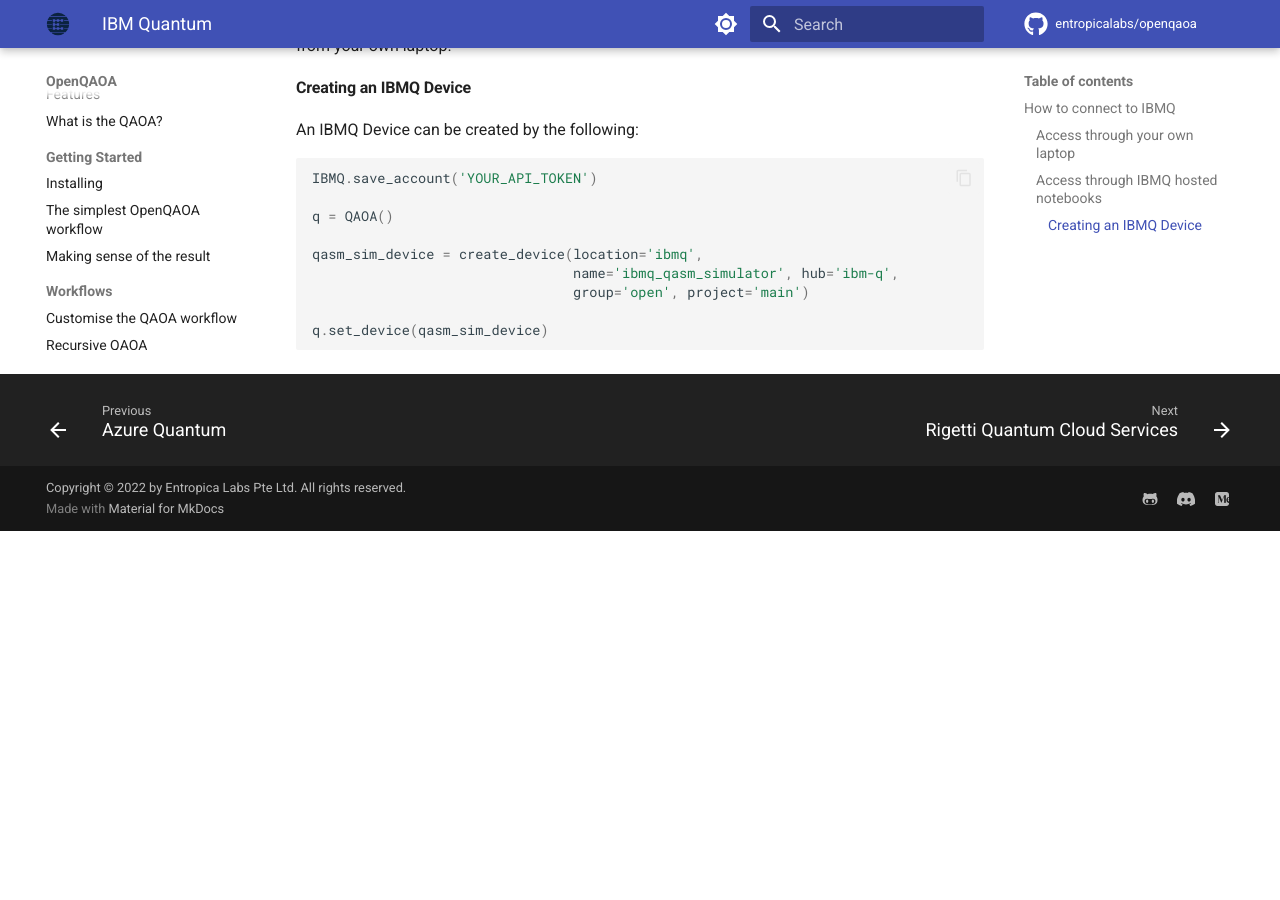
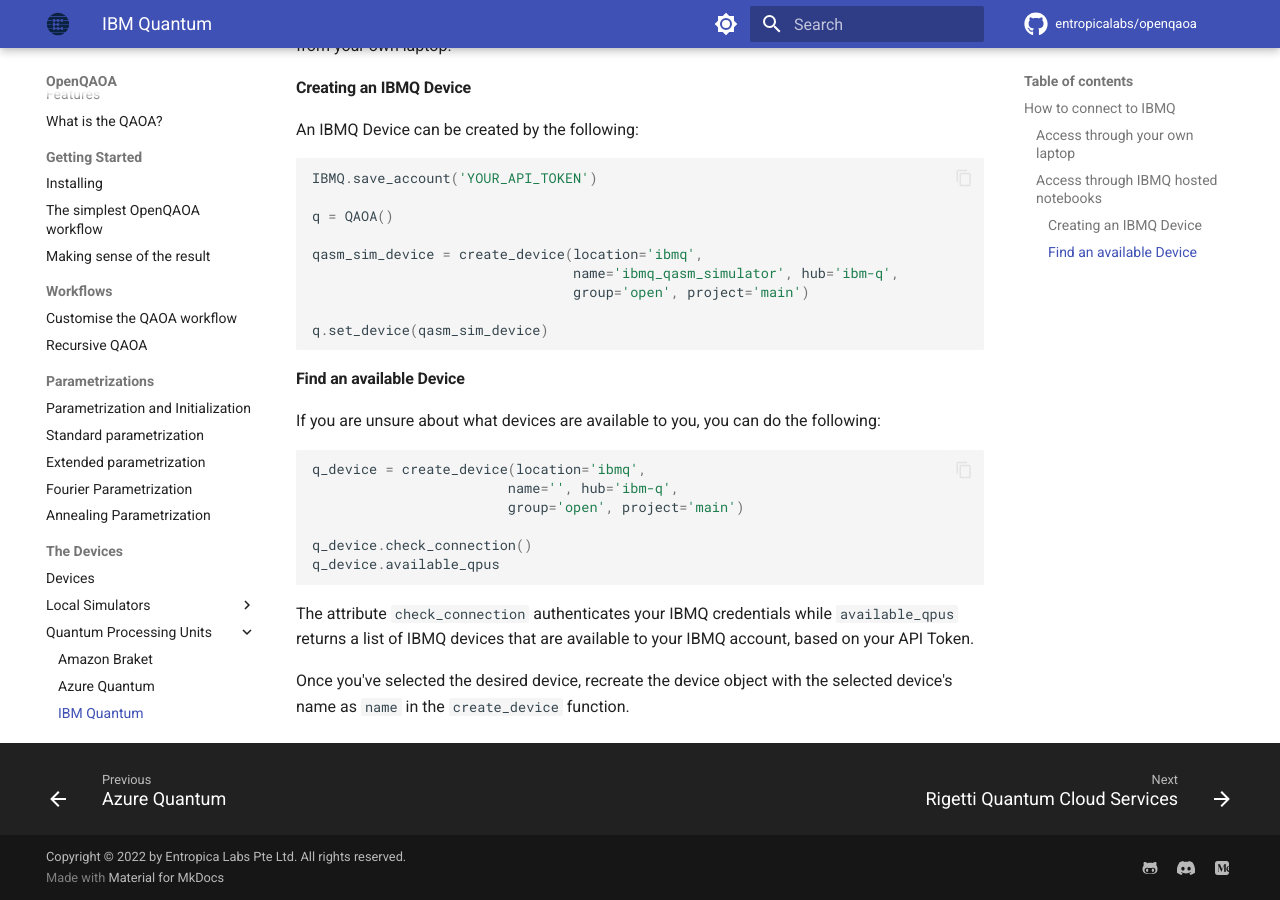
Before and after one commit to entropicalabs/openqaoa-website, an MkDocs documentation site: the page built from docs/devices/ibmq.md, in a window 1280 px wide and 900 px high, scrolled down 1315 px. Built offline with MkDocs 1.6.1 and Material for MkDocs 9.7.7, drawn with Linux system fonts in a browser that asks for light colours; comment, search, counter and statistics services are not loaded; before the commit the page ends 1846 px from its top, so only the background shows below that.

Commit message:
Update ibmq docs

````diff
--- a/docs/devices/ibmq.md
+++ b/docs/devices/ibmq.md
@@ -54,3 +54,20 @@ qasm_sim_device = create_device(location='ibmq',
 
 q.set_device(qasm_sim_device)
 ```
+
+#### Find an available Device
+
+If you are unsure about what devices are available to you, you can do the following:
+
+```Python
+q_device = create_device(location='ibmq',
+                        name='', hub='ibm-q',
+                        group='open', project='main')
+
+q_device.check_connection()
+q_device.available_qpus
+```
+
+The attribute `check_connection` authenticates your IBMQ credentials while `available_qpus` returns a list of IBMQ devices that are available to your IBMQ account, based on your API Token.
+
+Once you've selected the desired device, recreate the device object with the selected device's name as `name` in the `create_device` function.
````
